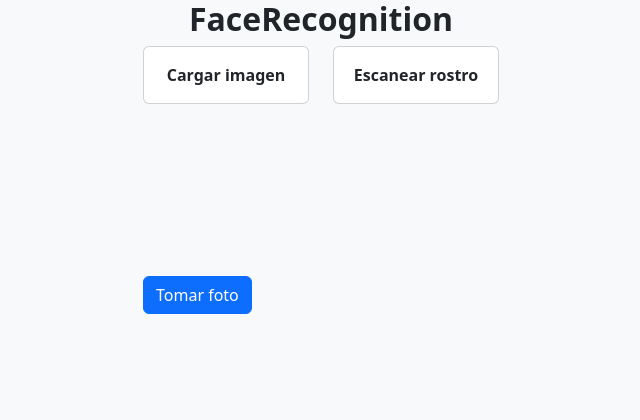
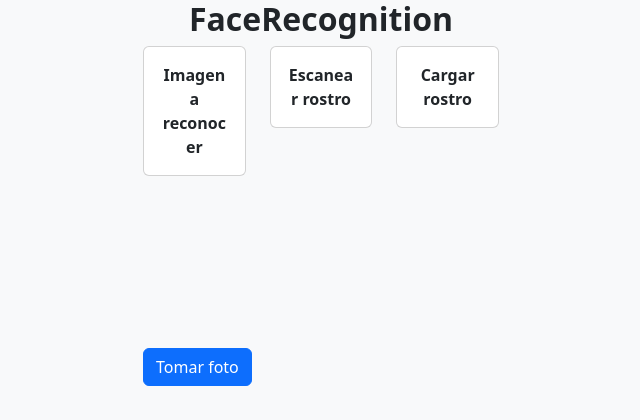
Before and after one commit to gjae/frecognition, a Flask app: page / in a window 1280 px wide. Shown: the top 420 px of the page, without its empty margins (319-959 px from the left). Run offline with Flask 3, Linux system fonts and the light colour scheme.

Commit message:
Implementada carga de fotos manualmente

```diff
--- a/app/recognition/__init__.py
+++ b/app/recognition/__init__.py
@@ -1,7 +1,7 @@
 import os
 import os.path
 import logging
-from flask import Flask, render_template
+from flask import Flask, render_template, current_app
 from . import recognition
 
 def create_app(test_config=None):
@@ -14,6 +14,7 @@ def create_app(test_config=None):
 
     app.logger.addHandler(handler)
     app.logger.setLevel(logging.INFO)
+    app.config["UPLOAD_FOLDER"] = "./photos"
 
     app.config.from_mapping(
         SECRET_KEY="dev",
--- a/app/recognition/config.py
+++ b/app/recognition/config.py
@@ -1 +1,5 @@
 DEBUG=True
+
+UPLOAD_FOLDER = "photos"
+
+ALLOWED_EXTENSIONS = {'png', 'jpg', 'jpeg',}
--- a/app/recognition/templates/index.html
+++ b/app/recognition/templates/index.html
@@ -19,18 +19,31 @@
         </div>
         <div class="row">
             <div class="col-sm-12 col-md-8 col-lg-4 offset-4">
+                {% with messages = get_flashed_messages() %}
+                    {% if messages %}
+                        {% for message in messages %}
+                            <div class="row">
+                                <div class="col-12">
+                                    <div class="alert alert-success w-100">
+                                        {{ message }}
+                                    </div>
+                                </div>
+                            </div>
+                        {% endfor %}
+                    {% endif %}
+                {% endwith %}
                 <div class="row">
-                    <div class="col-6">
-                        <div class="card card-light w-100">
+                    <div class="col-4">
+                        <div class="card card-light w-100" style="cursor: pointer;"  @click="startWebcam(true)">
                             <div class="card-body">
                                 <div class="row text-center">
-                                    <strong>Cargar imagen</strong>
+                                    <strong>Imagen a reconocer</strong>
                                 </div>
                             </div>
                         </div>
                     </div>
-                    <div class="col-6">
-                        <div class="card card-light w-100" style="cursor: pointer;"  @click="openWebcam = !openWebcam">
+                    <div class="col-4">
+                        <div class="card card-light w-100" style="cursor: pointer;"  @click="startWebcam(false)">
                             <div class="card-body">
                                 <div class="row text-center">
                                     <strong>Escanear rostro</strong>
@@ -38,9 +51,18 @@
                             </div>
                         </div>
                     </div>
+                    <div class="col-4">
+                        <div class="card card-light w-100" style="cursor: pointer;"  @click="showUploadPhotoForm = !showUploadPhotoForm">
+                            <div class="card-body">
+                                <div class="row text-center">
+                                    <strong>Cargar rostro</strong>
+                                </div>
+                            </div>
+                        </div>
+                    </div>
                 </div>
 
-                <div class="row mt-2">
+                <div class="row mt-2" x-show="!showUploadPhotoForm">
                     <div class="col" x-show="!takenPicture">
                         <video autoplay playsinline id="webcam"></video>
                     </div>
@@ -49,10 +71,34 @@
                     </div>
                     <div class="col-12 mt-2">
                         <button class="btn btn-primary" @click="tomarFoto">Tomar foto</button>
+                        <button class="btn btn-warning" x-show="openWebcam" @click="openWebcam = false">Apagar camara</button>
                         <button class="btn btn-danger" x-show="takenPicture" @click="removePicture">
                             <i class="fas fa-trash"></i> Eliminar
                         </button>
                     </div>
+                </div>
+                <div class="row" x-show="showUploadPhotoForm">
+                    <form action="{{ url_for('recognition.manual_upload_image') }}" enctype="multipart/form-data" method="post">
+                        <div class="form-row">
+                            <label for="id_file_name">
+                                Nombre de la persona a reconocer *
+                                <input type="text" name="file_name" id="id_file_name" required class="form-control">
+                            </label>
+                        </div>
+                        <div class="form-row">
+                            <div class="col-12">
+                                <label for="id_upload_photo">
+                                    Cargar imagen *
+                                    <input type="file" required name="foto" id="id_upload_photo" class="form-control w-100">
+                                </label>
+                            </div>
+                        </div>
+                        <div class="form-row mt-2">
+                            <div class="col-12">
+                                <button class="btn btn-primary btn-block btn-large">Cargar</button>
+                            </div>
+                        </div>
+                    </form>
                 </div>
             </div>
         </div>
@@ -69,6 +115,9 @@ function app() {
         openWebcam: false,
         stream: null,
         takenPicture: false,
+        createRecognitionImages: null,
+        uploadPretakePhoto: false,
+        showUploadPhotoForm: false,
         start() {
             this.$watch("openWebcam", (value, oldValue) => {
                 if (value) {
@@ -78,6 +127,16 @@ function app() {
                     this.stopWebcam()
                 }
             })
+
+            this.$watch("showUploadPhotoForm", (value, oldValue) => {
+                if (value) {
+                    this.stopWebcam()
+                }
+            })
+        },
+        startWebcam(forRecognition = true) {
+            this.createRecognitionImages = forRecognition
+            this.openWebcam = true
         },
         removePicture() {
             const canvas = document.getElementById('fotoCapturada');
@@ -117,7 +176,14 @@ function app() {
         },
         async  enviarFotoAlBackend(blob) {
             const formData = new FormData();
+            let fileName = ""
+
+            if (this.createRecognitionImages) {
+                fileName = prompt("Nombre del individuo", "MAXIMO DECIMO MERIDIO")
+            }
+
             formData.append('foto', blob, 'foto.jpg'); // Agrega el Blob al FormData
+            formData.append('file_name', fileName)
 
             try {
                 const respuesta = await fetch('/images/upload', {
```
Also changed, not shown: app/recognition/recognition.py (+39 -2 lines), 1 other file.
